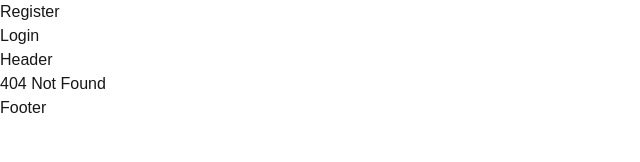
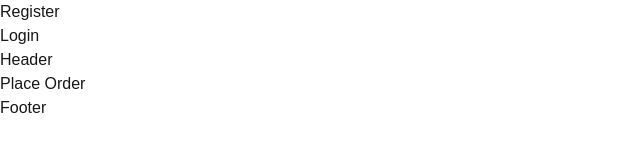
Before and after one commit to yervapavan/Nextjs, a Next.js app: page /order in a window 1280 px wide. Before the commit this address had no page. Shown: the top 162 px of the page, without its empty margins (0-640 px from the left). Built offline with nearby package versions, Linux system fonts and the light colour scheme.

Commit message:
useRouter

```diff
--- /dev/null
+++ b/src/app/order/page.tsx
@@ -0,0 +1,14 @@
+"use client"
+import { useRouter } from "next/navigation"
+
+export default function OderProduct(){
+        const router=useRouter()
+        const handlePlaceOrder=()=>{
+                router.push("/")
+        }
+        return(
+                <>
+                <button className="bg-white" onClick={handlePlaceOrder}>Place Order</button>
+                </>
+        )
+}
```
